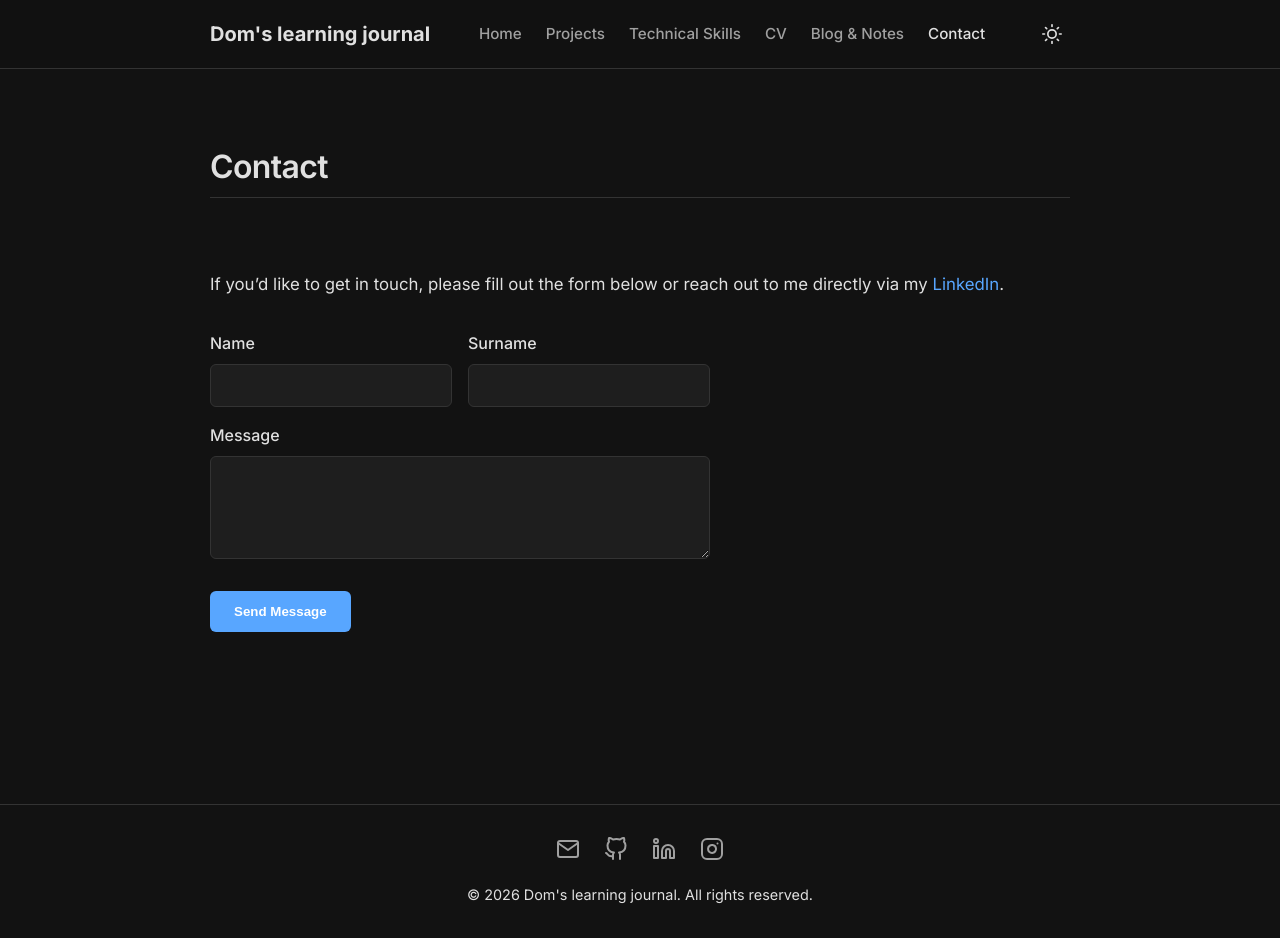
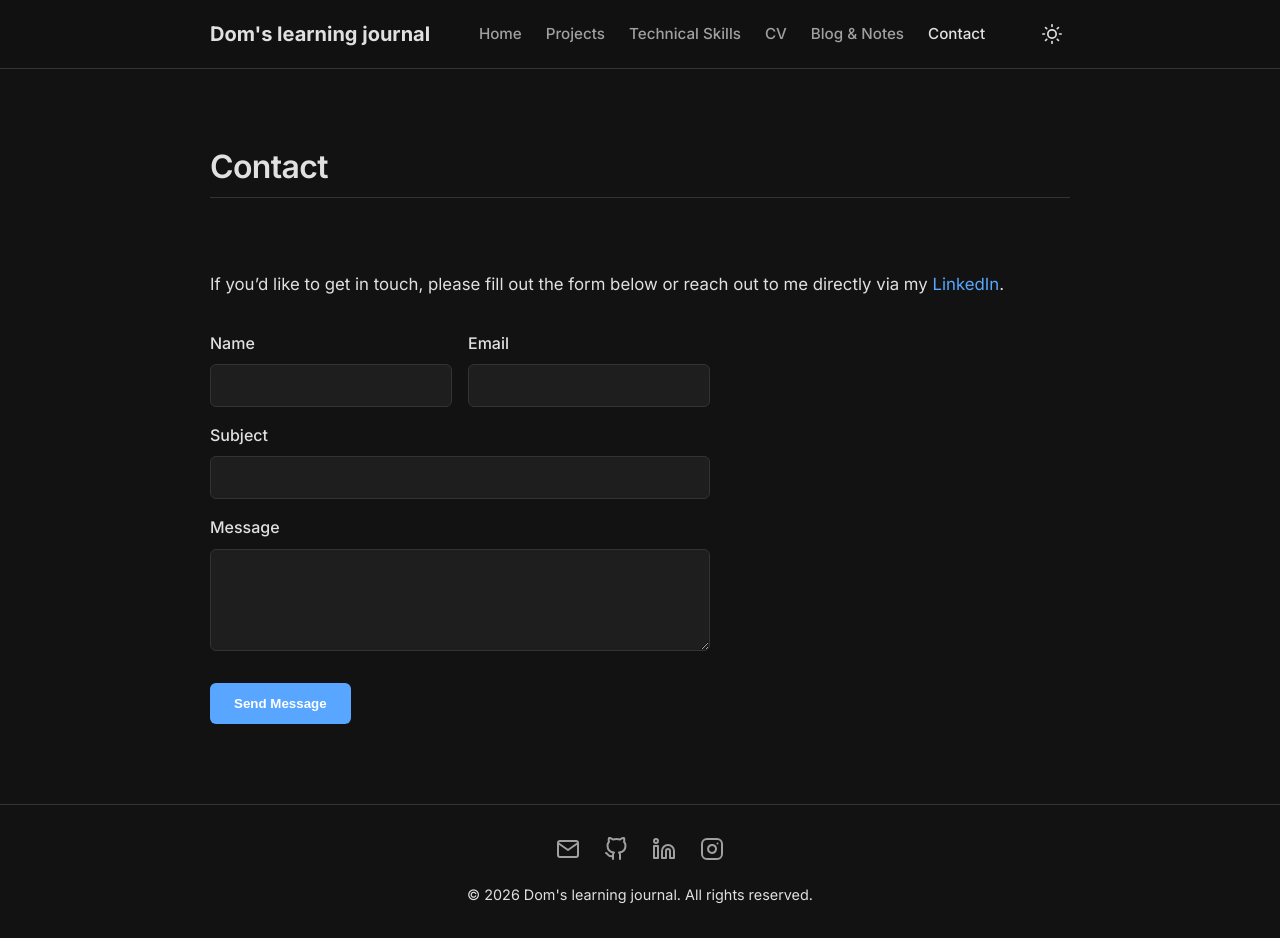
Before and after one commit to DomDegi/domdegi.github.io, a Jekyll site: the page built from _pages/contact.markdown, in a window 1280 px wide and 938 px high. Built offline with Jekyll 4.4.1, drawn with Linux system fonts in a browser that asks for light colours.

Commit message:
feat: add email and visible subject fields to contact form

```diff
--- a/_pages/contact.markdown
+++ b/_pages/contact.markdown
@@ -8,7 +8,6 @@ If you'd like to get in touch, please fill out the form below or reach out to me
 
 <form class="contact-form" action="https://formsubmit.co/{{ site.email }}" method="POST" style="display: flex; flex-direction: column; gap: 1rem; max-width: 500px; margin-top: 2rem;">
   <!-- FormSubmit Configuration -->
-  <input type="hidden" name="_subject" value="New submission from your Portfolio Website!">
   <input type="hidden" name="_captcha" value="false">
 
   <div style="display: flex; gap: 1rem;">
@@ -18,9 +17,14 @@ If you'd like to get in touch, please fill out the form below or reach out to me
     </div>
 
     <div style="flex: 1; display: flex; flex-direction: column;">
-      <label for="surname" style="margin-bottom: 0.5rem; font-weight: 500;">Surname</label>
-      <input type="text" id="surname" name="surname" required style="padding: 0.8rem; border: 1px solid var(--border-color); background: var(--card-bg); color: var(--text-color); border-radius: 6px;">
+      <label for="email" style="margin-bottom: 0.5rem; font-weight: 500;">Email</label>
+      <input type="email" id="email" name="email" required style="padding: 0.8rem; border: 1px solid var(--border-color); background: var(--card-bg); color: var(--text-color); border-radius: 6px;">
     </div>
+  </div>
+
+  <div style="display: flex; flex-direction: column;">
+    <label for="_subject" style="margin-bottom: 0.5rem; font-weight: 500;">Subject</label>
+    <input type="text" id="_subject" name="_subject" required style="padding: 0.8rem; border: 1px solid var(--border-color); background: var(--card-bg); color: var(--text-color); border-radius: 6px;">
   </div>
 
   <div style="display: flex; flex-direction: column;">
```
